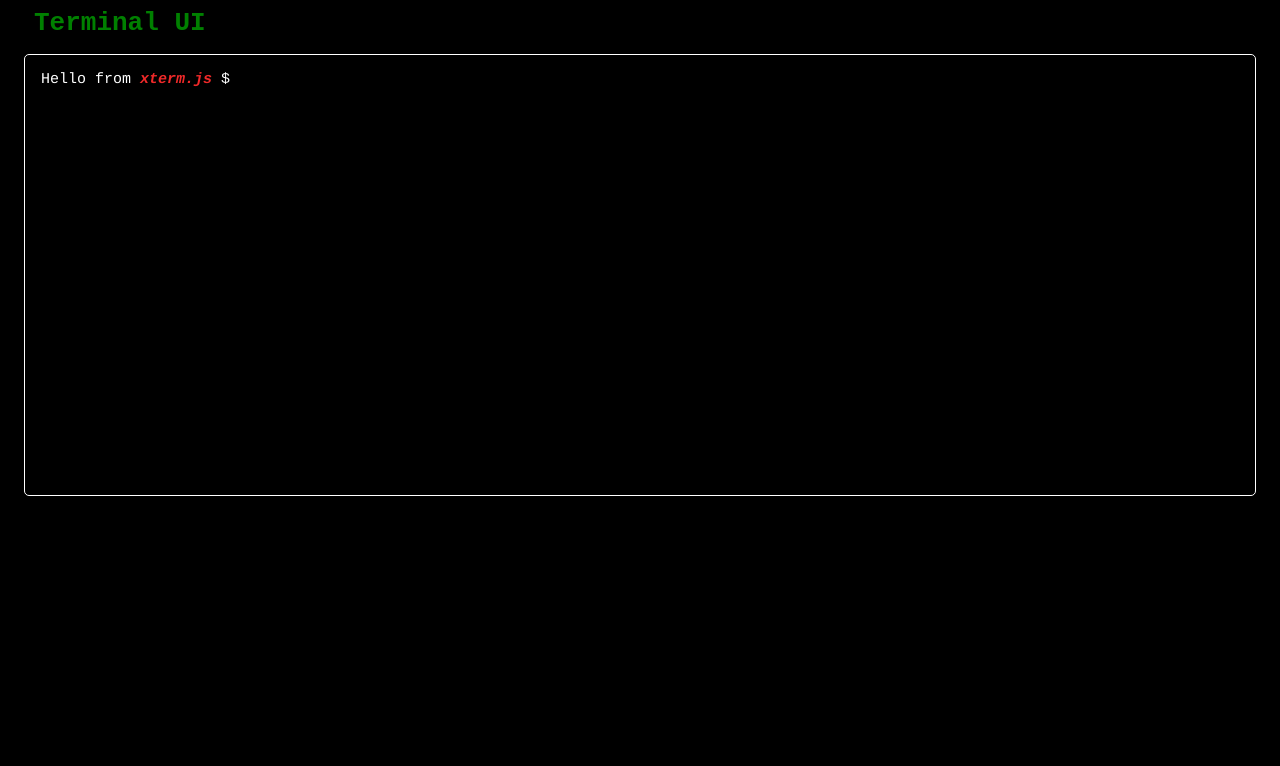
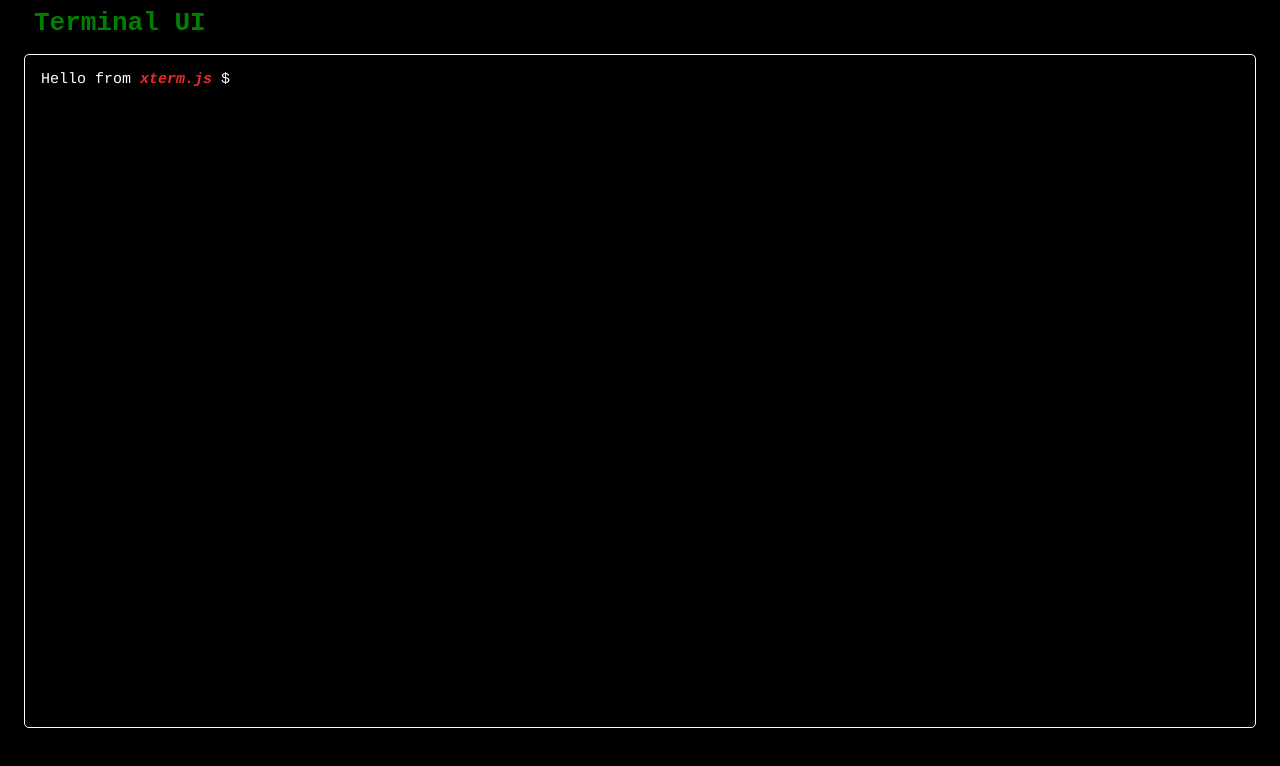
Before and after one commit to RockManJoe64/xterm-example, a website built with Parcel: page src/index.html in a window 1280 px wide. Built offline with nearby package versions, Linux system fonts and the light colour scheme.

Commit message:
Extended terminal height

```diff
--- a/src/index.js
+++ b/src/index.js
@@ -17,18 +17,14 @@ const handleEnterKey = (term) => {
 };
 
 const initTerminal = () => {
+  const element = document.getElementById("terminal");
   const term = new Terminal();
   const fitAddon = new FitAddon();
   term.loadAddon(fitAddon);
-
-  term.open(document.getElementById("terminal"));
-  term.write("Hello from \x1B[1;3;31mxterm.js\x1B[0m $ ");
-
-  // Fit the terminal to the dimensions of its parent
+  term.open(element);
   fitAddon.fit();
-
-  // Resize the terminal when the window is resized
   window.addEventListener("resize", () => {
+    console.log("resize");
     fitAddon.fit();
   });
 
@@ -36,6 +32,7 @@ const initTerminal = () => {
 };
 
 const term = initTerminal();
+term.write("Hello from \x1B[1;3;31mxterm.js\x1B[0m $ ");
 
 let inputBuffer = "";
 term.onData((data) => {
--- a/src/styles.css
+++ b/src/styles.css
@@ -1,17 +1,23 @@
+body {
+    background-color: black;
+    color: white;
+    height: 100%;
+}
+
 h1 {
     color: green;
     font-family: monospace;
     margin: 0 1em 0 1em;
 }
 
-body {
-    background-color: black;
-    color: white;
+html {
+    height: 80%;
 }
 
 #terminal {
-    padding: 1em;
     border: 1px solid white;
     border-radius: 5px;
+    height: 100%;
     margin: 1em;
+    padding: 1em;
 }
```
